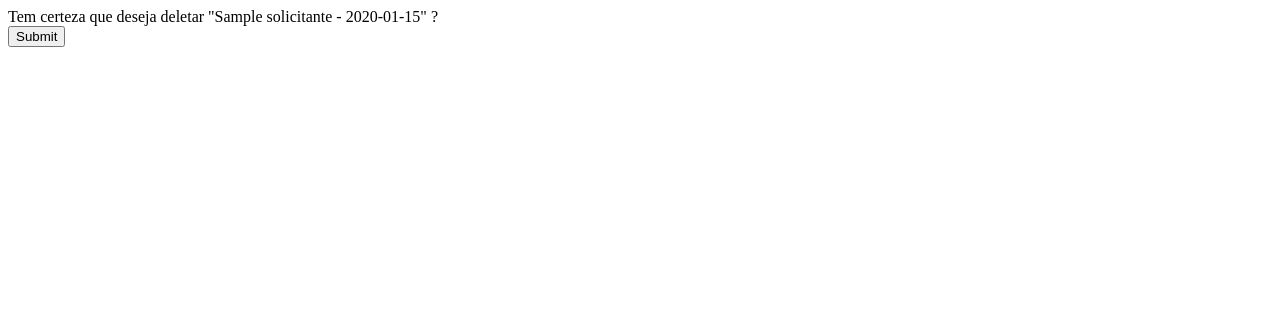
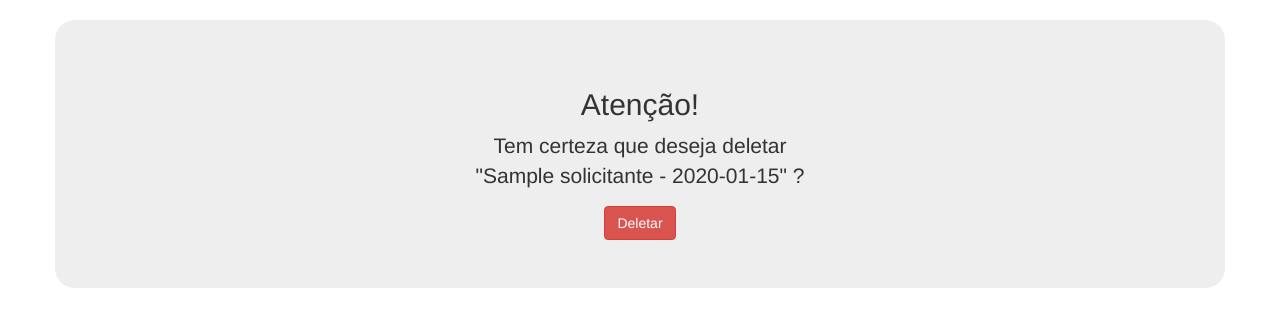
Before and after one commit to vinigfer/desafio_telesaude, a Django app: page /desafio/solicitacao_delete/1 in a window 1280 px wide. Shown: the top 327 px of the page. Run offline with Django 3.2, Linux system fonts and the light colour scheme; tables that the repository leaves empty hold one stand-in row (values such as "Sample post"); some libraries are stand-ins or nearby versions.

Commit message:
- Melhorado layout das telas que confirmam se deseja deletar.

```diff
--- a/desafio/templates/solicitacao_confirm_delete.html
+++ b/desafio/templates/solicitacao_confirm_delete.html
@@ -1,5 +1,20 @@
-<form method="post">{% csrf_token %}
-    Tem certeza que deseja deletar "{{ object }}" ?
-    <br>
-    <input type="submit" value="Submit" />
-</form>
+{% load bootstrap3 %}
+{% bootstrap_css %}
+{% bootstrap_javascript %}
+{% bootstrap_messages %}
+
+<div style="margin-top: 20px; border-radius: 20px" class="jumbotron container">
+    <div class="container">
+        <div class="row">
+            <div class="col-xs-4"></div>
+            <div style="text-align: center;" class="col-xs-4">
+                <h2>Atenção!</h2>
+                <p>Tem certeza que deseja deletar "{{ object }}" ?</p>
+                <button type="submit" class="btn btn-danger">
+                    {% bootstrap_icon "exclamation-sign" %} Deletar
+                </button>
+            </div>
+            <div class="col-xs-4"></div>
+        </div>
+    </div>
+</div>
```
Also changed, not shown: desafio/templates/solicitante_confirm_delete.html (+20 -5 lines), desafio/templates/teleconsultor_confirm_delete.html (+20 -5 lines).
